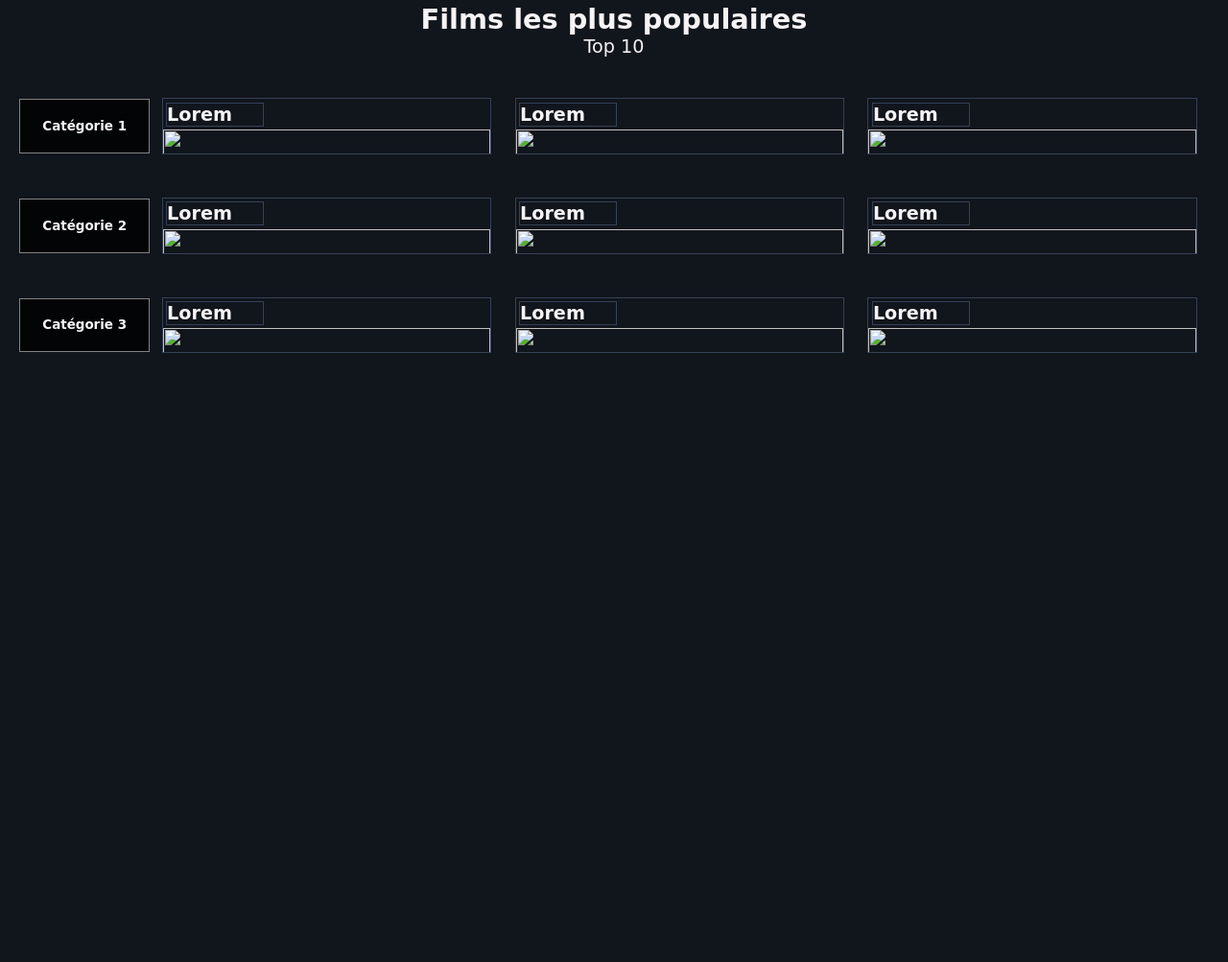
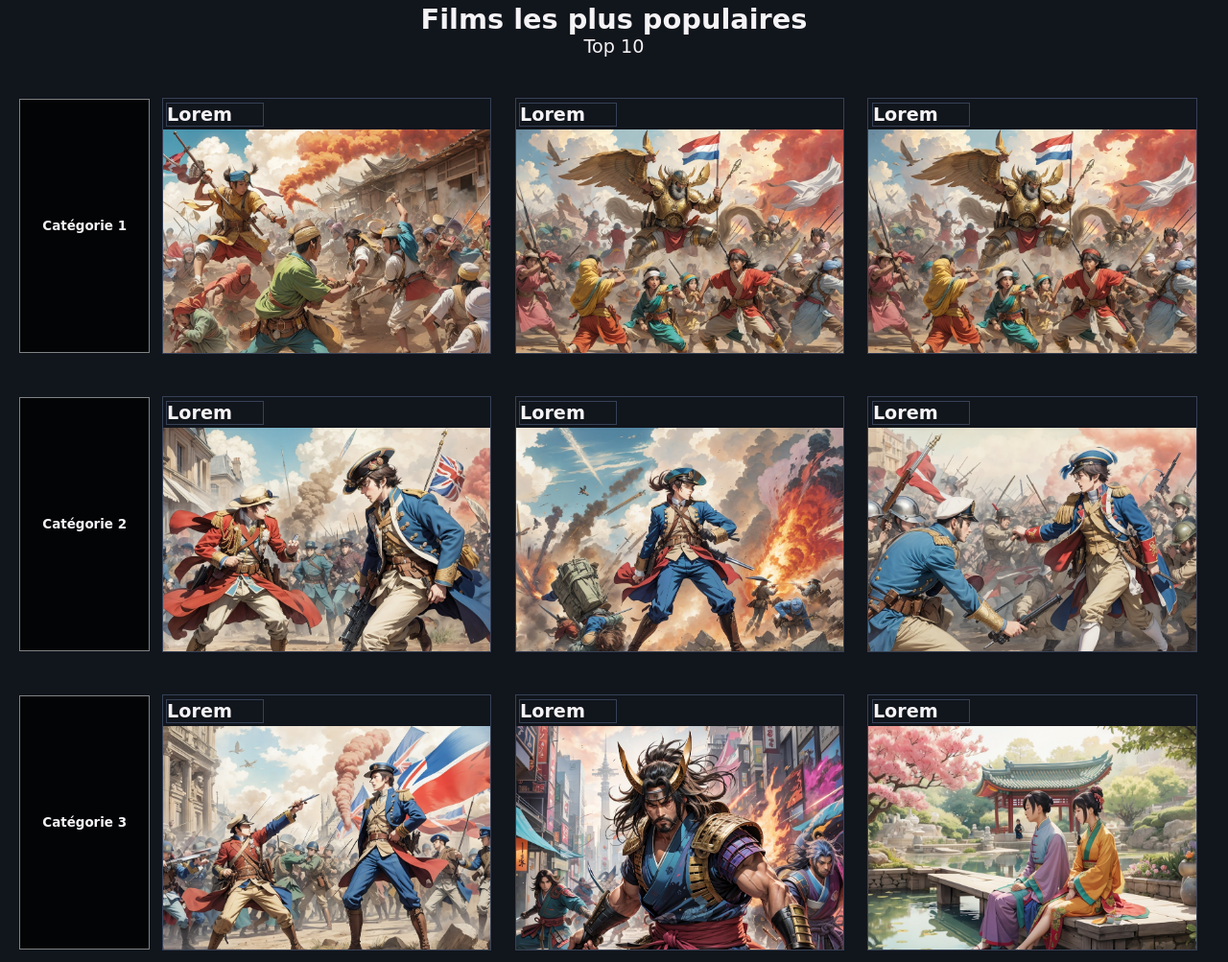
Before and after one commit to joluhan/Movie-rater, a plain HTML site: page website/index.html in a window 1280 px wide. Shown: the part 897-1900 px from the top of the page at 96% size. Before the commit the page ends 1690 px from the top, so only its background shows below. Drawn offline with Linux system fonts and the light colour scheme; a web font is replaced by a local one.

Commit message:
Page creation

```diff
--- a/website/index.html
+++ b/website/index.html
@@ -46,15 +46,15 @@
                         <h3>Catégorie 1</h3>
                         <div class="category-rectangle">
                             <h4>Lorem</h4>
-                            <img src="images/image_test (2).jpg" alt="">
+                            <img src="/images/image_test (1).jpg" alt="">
                         </div>
                         <div class="category-rectangle">
                             <h4>Lorem</h4>
-                            <img src="images/image_test (3).jpg" alt="">
+                            <img src="/images/image_test (3).jpg" alt="">
                         </div>
                         <div class="category-rectangle">
                             <h4>Lorem</h4>
-                            <img src="images/image_test (4).jpg" alt="">
+                            <img src="/images/image_test (3).jpg" alt="">
                         </div>
                     </section>
                     <!-- Category 2 -->
@@ -62,15 +62,15 @@
                         <h3>Catégorie 2</h3>
                         <div class="category-rectangle">
                             <h4>Lorem</h4>
-                            <img src="images/image_test (5).jpg" alt="">
+                            <img src="/images/image_test (5).jpg" alt="">
                         </div>
                         <div class="category-rectangle">
                             <h4>Lorem</h4>
-                            <img src="images/image_test (6).jpg" alt="">
+                            <img src="/images/image_test (6).jpg" alt="">
                         </div>
                         <div class="category-rectangle">
                             <h4>Lorem</h4>
-                            <img src="images/image_test (7).jpg" alt="">
+                            <img src="/images/image_test (7).jpg" alt="">
                         </div>
                     </section>
                     <!-- Category 3 -->
@@ -78,15 +78,15 @@
                         <h3>Catégorie 3</h3>
                         <div class="category-rectangle">
                             <h4>Lorem</h4>
-                            <img src="images/image_test (12).jpg" alt="">
+                            <img src="/images/image_test (8).jpg" alt="">
                         </div>
                         <div class="category-rectangle">
                             <h4>Lorem</h4>
-                            <img src="images/image_test (11).jpg" alt="">
+                            <img src="/images/image_test (9).jpg" alt="">
                         </div>
                         <div class="category-rectangle">
                             <h4>Lorem</h4>
-                            <img src="images/image_test (13).jpg" alt="">
+                            <img src="/images/image_test (11).jpg" alt="">
                         </div>
             </section>
         </section>
--- a/website/style.css
+++ b/website/style.css
@@ -60,7 +60,7 @@ nav a {
 .first_page {
     position: relative;
     /* replace background-image with url of api */
-    background-image: url("images/background.jpg");
+    background-image: url("/images/background.jpg");
     background-size: cover;
     background-position: center;
 }
```
